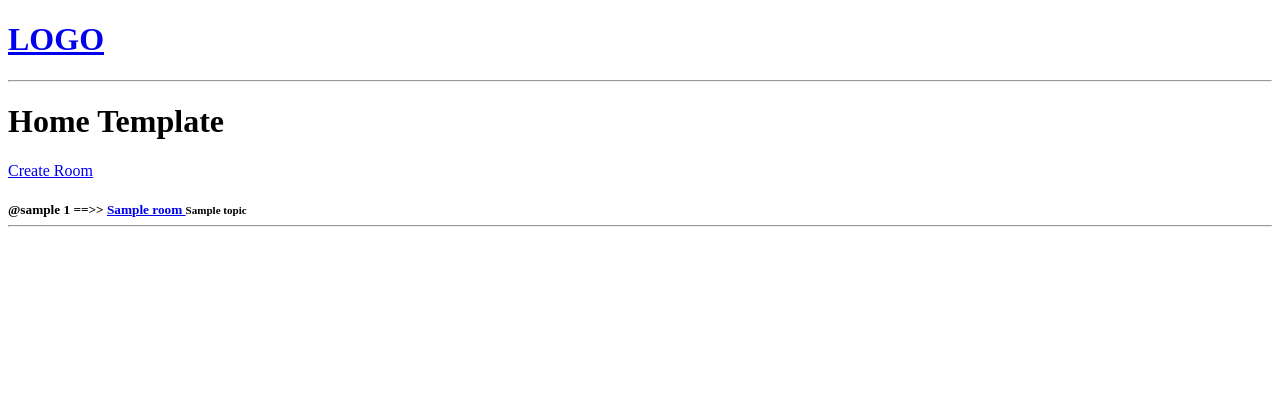
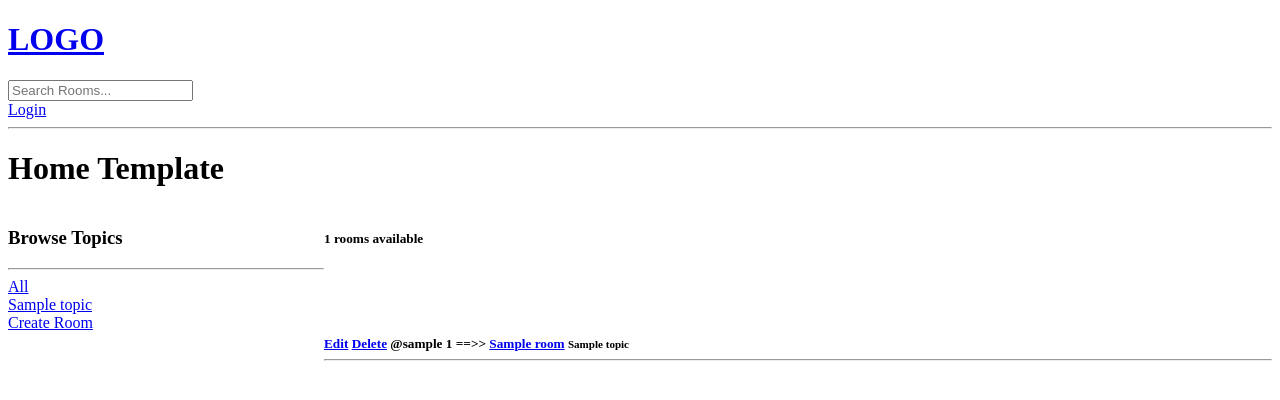
Before and after one commit to RH-NAYM/Ldjango, a Django app: page / in a window 1280 px wide. Shown: the top 400 px of the page. Run offline with Django 4.2, Linux system fonts and the light colour scheme; tables that the repository leaves empty hold one stand-in row (values such as "Sample post").

Commit message:
updated home page

```diff
--- a/studybudrakib/base/templates/base/home.html
+++ b/studybudrakib/base/templates/base/home.html
@@ -1,27 +1,42 @@
 {% extends 'main.html' %}
-
-
 
 {% block content %}
 
+<style>
+    .home-container{
+        display: grid;
+        grid-template-columns: 1fr 3fr;
+    }
+</style>
 <h1>Home Template</h1>
-
-<dev>
+<div class="home-container">
+    <div>
+        <h3>Browse Topics</h3>
+        <hr>
+        <div>
+            <a href="{% url 'home' %}">All</a>
+        </div>
+        {% for topic in topics %}
+        <div>
+            <a href="{% url 'home' %}?q={{topic.name}}">{{topic.name}}</a>
+        </div>
+        {% endfor %}
+    </div>
+    <h5>{{room_count}} rooms available</h5>
     <a href="{% url 'create-room' %}" > Create Room</a>
-    <dev>
+    <div>
         {% for room in rooms %}
         <div>
             <h5>
+                <a href="{% url 'update-room' room.id %}">Edit</a>
+                <a href="{% url 'delete-room' room.id %}">Delete</a>
                 <span>@{{room.host.username}}</span>
-                {{room.id}} ==>> <a href="{% url 'room' room.id %}"> {{room.name}} </a>
+                {{room.id}} ==>> <a href="{% url 'room' room.id %}"> {{room.name}}</a>
                 <small>{{room.topic.name}}</small>
                 <hr>
             </h5>
         </div>
-
         {% endfor %}
-    </dev>
-
-</dev>
-
+    </div>
+</div>
 {% endblock content %}
--- a/studybudrakib/base/urls.py
+++ b/studybudrakib/base/urls.py
@@ -2,8 +2,10 @@ from django.urls import path
 from . import views
 
 urlpatterns = [
+    path('login/', views.loginPage, name="login"),
     path('', views.home, name='home'),
     path('room/<str:pk>/', views.room, name='room'),
-    path('create-room', views.createRoom, name='create-room')
-
+    path('create-room/', views.createRoom, name='create-room'),
+    path('update-room/<str:pk>/', views.updateRoom, name='update-room'),
+    path('delete-room/<str:pk>/', views.deleteRoom, name='delete-room'),
 ]
--- a/studybudrakib/base/views.py
+++ b/studybudrakib/base/views.py
@@ -1,6 +1,7 @@
 from django.shortcuts import render, redirect
-from .models import Room
+from .models import Room, Topic
 from .forms import RoomForm
+from django.db.models import Q
 
 
 
@@ -11,9 +12,19 @@ from .forms import RoomForm
 # ]
 
 
+def loginPage(request):
+    if request.method == 'POST':
+        email = request.POST.get('username')
+    context = {}
+    return render(request, 'base/login_register.html', context)
+
+
 def home(request):
-    rooms = Room.objects.all()
-    context = {"rooms":rooms}
+    q = request.GET.get('q') if request.GET.get('q') != None else ''
+    rooms = Room.objects.filter(Q(topic__name__icontains=q) | Q(name__icontains=q) | Q(description__icontains=q))
+    topics = Topic.objects.all()
+    room_count = rooms.count()
+    context = {"rooms":rooms, "topics":topics, 'room_count':room_count}
     return render(request, 'base/home.html', context)
 
 def room(request, pk):
@@ -30,3 +41,23 @@ def createRoom(request):
             return redirect('home')
     context = {'form': form}
     return render(request, 'base/room_form.html', context)
+
+
+def updateRoom(request, pk):
+    room = Room.objects.get(id=pk)
+    form = RoomForm(instance=room)
+    if request.method == "POST":
+        form = RoomForm(request.POST, instance=room)
+        if form.is_valid():
+            form.save()
+            return redirect('home')
+    context = {'form':form}
+    return render(request, 'base/room_form.html', context)
+
+
+def deleteRoom(request,pk):
+    room = Room.objects.get(id=pk)
+    if request.method == "POST":
+        room.delete()
+        return redirect('home')
+    return render(request, 'base/delete.html', {'obj':room})
--- a/studybudrakib/templates/navbar.html
+++ b/studybudrakib/templates/navbar.html
@@ -2,4 +2,9 @@
     <h1>LOGO</h1>
 </a>
 
+<form method="GET" action="{% url 'home' %}">
+    <input type="text" name="q" placeholder="Search Rooms..." />
+
+</form>
+<a href="{% url 'login' %}">Login</a>
 <hr>
```
Also changed, not shown: studybudrakib/base/templates/base/delete.html (added, +16 -0 lines), studybudrakib/base/templates/base/login_register.html (added, +23 -0 lines).
